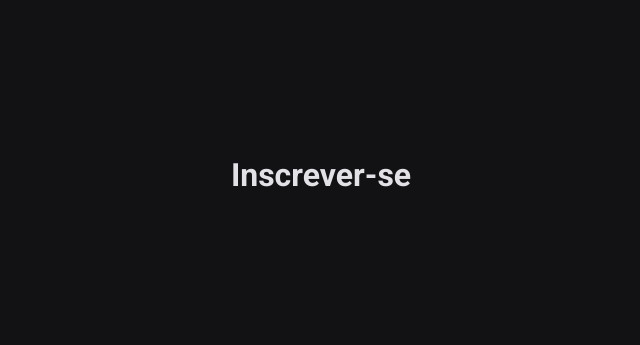
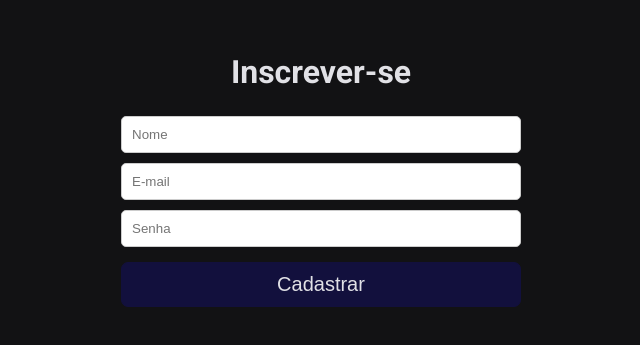
Before and after one commit to matherique/ifsp-projeto-LP2, a Next.js app in the folder web/: page /cadastrar in a window 1280 px wide. Shown: the part 215-560 px from the top of the page, without its empty margins (319-959 px from the left). Built offline with nearby package versions, Linux system fonts and the light colour scheme.

Commit message:
add dashboard page

```diff
--- a/web/package.json
+++ b/web/package.json
@@ -17,6 +17,7 @@
     "prettier": "^2.1.1",
     "react": "16.13.1",
     "react-dom": "16.13.1",
+    "react-icons": "^3.11.0",
     "styled-components": "^5.2.0",
     "typescript": "^4.0.2"
   },
--- a/web/src/pages/cadastrar.tsx
+++ b/web/src/pages/cadastrar.tsx
@@ -3,6 +3,7 @@ import Head from 'next/head'
 import styled from 'styled-components'
 
 import Layout from '../components/layout'
+import { Input, Button } from '../styles/components'
 
 const Container = styled.div`
   width: 100vw;
@@ -18,7 +19,16 @@ const Title = styled.h1`
   margin-bottom: 20px;
 `
 
-function Home(): JSX.Element {
+function Cadastrar(): JSX.Element {
+  const [nome, setNome] = React.useState<string>('')
+  const [email, setEmail] = React.useState<string>('')
+  const [senha, setSenha] = React.useState<string>('')
+
+  function handleCadastrar() {
+    const dados = { nome, email, senha }
+    console.log(dados)
+  }
+
   return (
     <div>
       <Head>
@@ -27,10 +37,26 @@ function Home(): JSX.Element {
       <Layout>
         <Container>
           <Title>Inscrever-se</Title>
+          <Input
+            placeholder="Nome"
+            value={nome}
+            onChange={e => setNome(e.target.value)}
+          />
+          <Input
+            placeholder="E-mail"
+            value={email}
+            onChange={e => setEmail(e.target.value)}
+          />
+          <Input
+            placeholder="Senha"
+            value={senha}
+            onChange={e => setSenha(e.target.value)}
+          />
+          <Button onClick={handleCadastrar}>Cadastrar</Button>
         </Container>
       </Layout>
     </div>
   )
 }
 
-export default Home
+export default Cadastrar
--- a/web/src/pages/index.tsx
+++ b/web/src/pages/index.tsx
@@ -38,7 +38,7 @@ const Title = styled.h1`
   margin-bottom: 20px;
 `
 
-function Home(): JSX.Element {
+function Index(): JSX.Element {
   return (
     <div>
       <Head>
@@ -58,4 +58,4 @@ function Home(): JSX.Element {
     </div>
   )
 }
-export default Home
+export default Index
--- a/web/src/styles/components/button.ts
+++ b/web/src/styles/components/button.ts
@@ -1,11 +1,11 @@
 import styled from 'styled-components'
 
-export const Button = styled.a`
+export const Link = styled.a`
   margin: 10px 0px;
   width: 400px;
   font-size: 20px;
   text-align: center;
-  padding: 15px 0px;
+  padding: 10px 0px;
   border-radius: 7px;
   transition: 0.2s all;
   color: ${props => props.theme.colors.text};
@@ -18,3 +18,22 @@ export const Button = styled.a`
     border: 1px solid #0b0925;
   }
 `
+
+export const Button = styled.button`
+  margin: 10px 0px;
+  width: 400px;
+  font-size: 20px;
+  text-align: center;
+  padding: 10px 0px;
+  border-radius: 7px;
+  transition: 0.2s all;
+  color: ${props => props.theme.colors.text};
+  background-color: ${props => props.theme.colors.primary};
+  border: 1px solid ${props => props.theme.colors.primary};
+
+  &:hover {
+    cursor: pointer;
+    background-color: #0b0925;
+    border: 1px solid #0b0925;
+  }
+`
```
Also changed, not shown: web/src/components/header.tsx (added, +47 -0 lines), web/src/components/main.tsx (added, +12 -0 lines), web/src/components/menu.tsx (added, +12 -0 lines), web/src/components/sidemenu.tsx (added, +12 -0 lines), web/src/pages/dashboard.tsx (added, +35 -0 lines), web/src/pages/login.tsx (+36 -7 lines), 1 other file (tests, documents, lock files or other folders).
